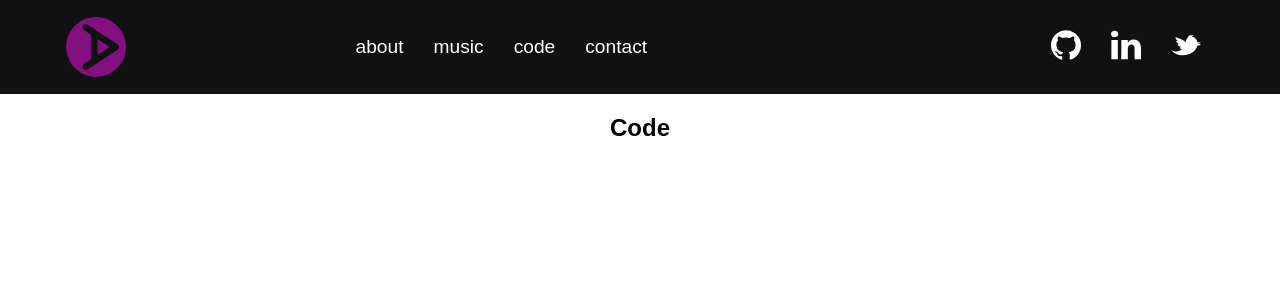
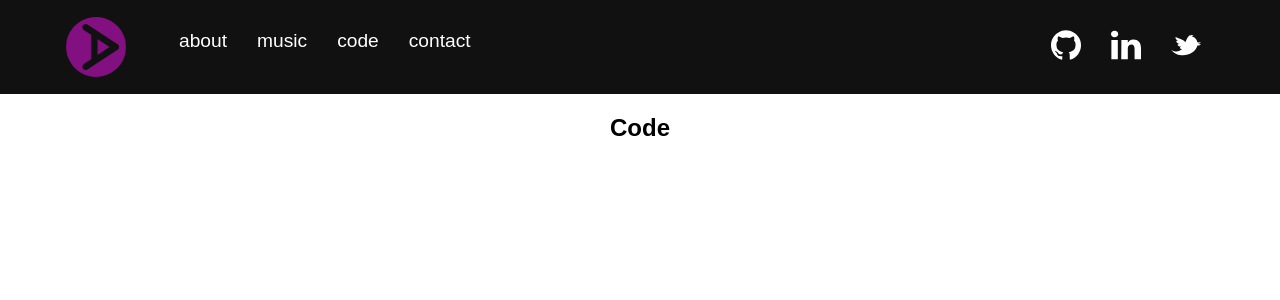
Before and after one commit to turnipdabeets/anna-garcia, a React (Create React App) app: page /code in a window 1280 px wide. Shown: the top 300 px of the page. Built offline with nearby package versions, Linux system fonts and the light colour scheme.

Commit message:
fix tab nav bar to bottom

```diff
--- a/src/App.css
+++ b/src/App.css
@@ -19,9 +19,11 @@
 }
 
 .App-footer {
-  position: absolute;
+  width: 100%;
+  position: fixed;
+  left: 0;
+  right: 0;
   bottom: 0;
-  width: 100%;
 }
 
 .App-title {
--- a/src/components/PlatformNavBar.css
+++ b/src/components/PlatformNavBar.css
@@ -1,3 +1,6 @@
+.navigation {
+  display: block;
+}
 .routeGroup {
   list-style: none;
   display: flex;
--- a/src/components/PlatformNavBar.js
+++ b/src/components/PlatformNavBar.js
@@ -13,6 +13,7 @@ const NavBar = () => {
   }
 
   return (
+    <nav role="navigation" className="navigation">
       <ul className={deviceClass}>
         {nativeDevice && (
           <li>
@@ -42,11 +43,14 @@ const NavBar = () => {
         </li>
         <li>
           <Link to="/contact">
-          {nativeDevice && <i className="fa fa-envelope" aria-hidden="true" />}
+            {nativeDevice && (
+              <i className="fa fa-envelope" aria-hidden="true" />
+            )}
             <p>contact</p>
           </Link>
         </li>
       </ul>
+    </nav>
   );
 };
 
```
Lines whose indentation alone changed are shown as unchanged.
